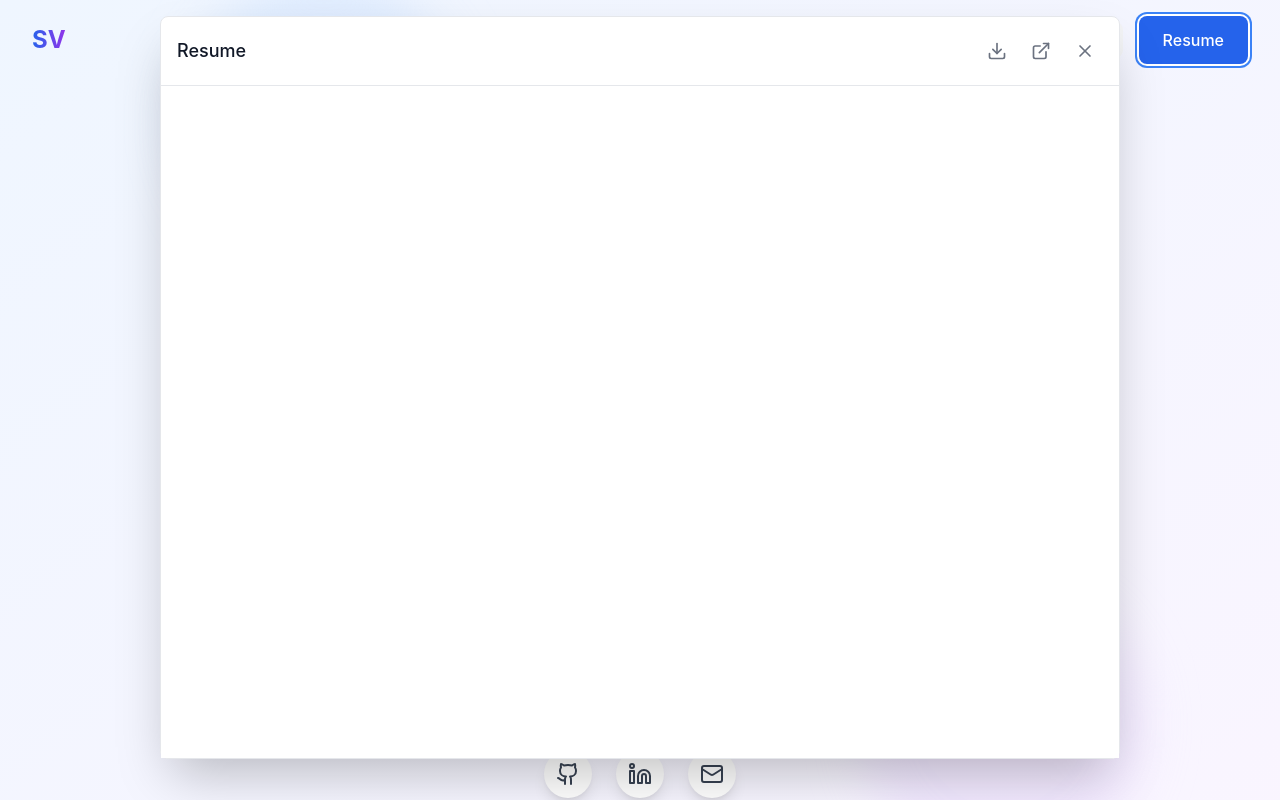
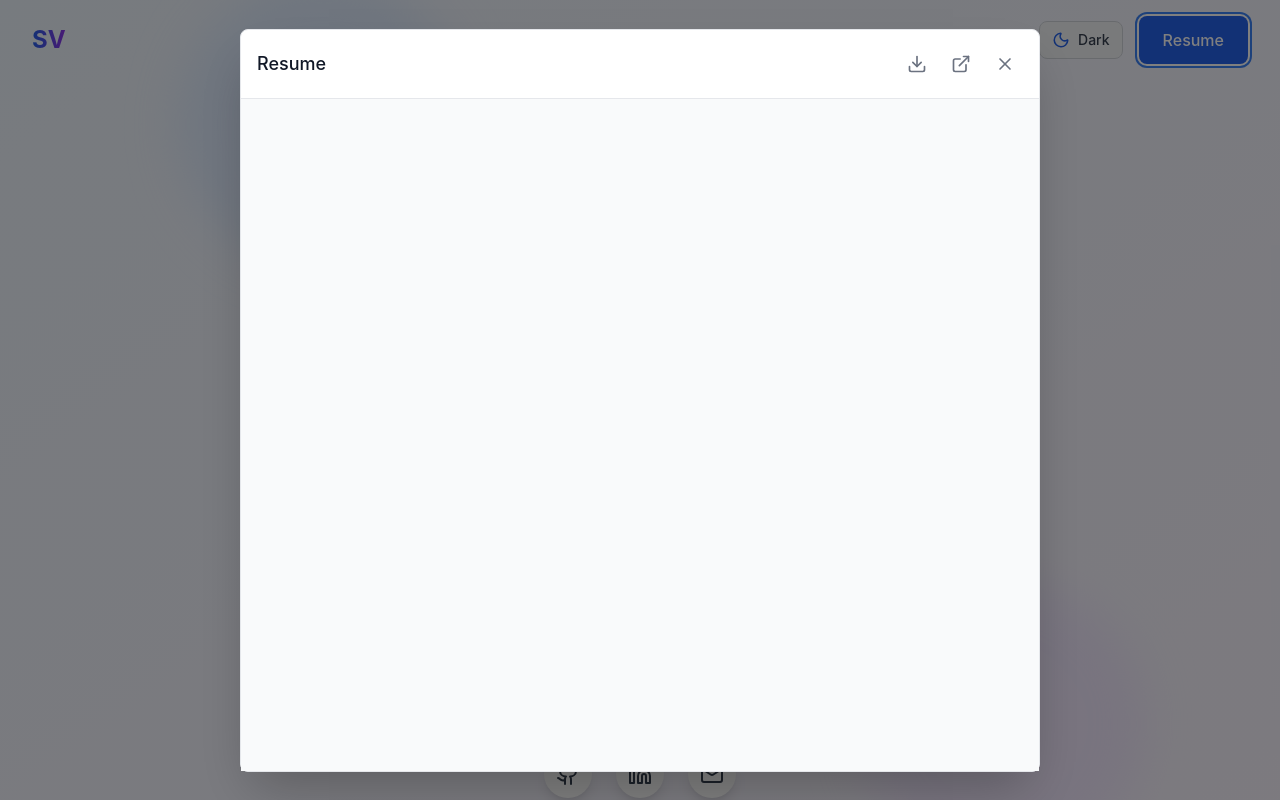
Before and after one commit to Sharan0402/Portfolio, a React (Create React App) app: page / in a window 1280 px wide. Both pictures are taken after a click on the button "Resume". Shown: the top 800 px of the page. Built offline with nearby package versions, Linux system fonts and the light colour scheme.

Commit message:
Fix preview window issue

```diff
--- a/src/components/layout/Navigation.tsx
+++ b/src/components/layout/Navigation.tsx
@@ -83,13 +83,25 @@ const Navigation: React.FC = () => {
           </div>
 
           <div className="hidden md:flex items-center space-x-4">
+            {/* Prominent Theme Toggle */}
             <motion.button
-              initial={{ opacity: 0 }}
-              animate={{ opacity: 1 }}
-              onClick={toggleTheme}
-              className="p-2 rounded-lg bg-gray-100 dark:bg-gray-800 hover:bg-gray-200 dark:hover:bg-gray-700 transition-colors"
+                onClick={toggleTheme}
+                whileHover={{ scale: 1.05 }}
+                whileTap={{ scale: 0.95 }}
+                className="flex items-center space-x-2 px-3 py-2 rounded-lg bg-gray-100 dark:bg-gray-800 hover:bg-gray-200 dark:hover:bg-gray-700 transition-colors border border-gray-300 dark:border-gray-600"
+                title={`Switch to ${isDark ? 'light' : 'dark'} mode`}
             >
-              {isDark ? <Sun size={20} /> : <Moon size={20} />}
+              {isDark ? (
+                  <>
+                    <Sun size={18} className="text-yellow-500" />
+                    <span className="text-sm font-medium text-gray-700 dark:text-gray-300">Light</span>
+                  </>
+              ) : (
+                  <>
+                    <Moon size={18} className="text-blue-600" />
+                    <span className="text-sm font-medium text-gray-700 dark:text-gray-300">Dark</span>
+                  </>
+              )}
             </motion.button>
 
             <div className="relative">
--- a/src/components/sections/Education.tsx
+++ b/src/components/sections/Education.tsx
@@ -46,7 +46,7 @@ const Education: React.FC = () => {
   const getInstitutionInfo = (institution: string) => {
     if (institution.includes('University of Washington')) {
       return {
-        location: 'Seattle, WA',
+        location: 'Bothell, WA',
         color: 'from-purple-500 to-purple-600',
         bgColor: 'from-purple-50 to-purple-100 dark:from-purple-900/20 dark:to-purple-800/20',
         logo: UWLogo
--- a/src/components/ui/ResumePreviewModal.tsx
+++ b/src/components/ui/ResumePreviewModal.tsx
@@ -1,6 +1,8 @@
 import React from 'react';
+import ReactDOM from 'react-dom'; // Import ReactDOM
 import { motion, AnimatePresence } from 'framer-motion';
-import { X, Download, ExternalLink } from 'lucide-react';
+import { X, Download, ExternalLink, Moon, Sun } from 'lucide-react';
+import { useTheme } from '../../contexts/ThemeContext';
 
 interface ResumePreviewModalProps {
     isOpen: boolean;
@@ -13,6 +15,8 @@ const ResumePreviewModal: React.FC<ResumePreviewModalProps> = ({
                                                                    onClose,
                                                                    onDownload
                                                                }) => {
+    const { isDark, toggleTheme } = useTheme();
+
     const handleDownload = () => {
         onDownload();
     };
@@ -21,20 +25,37 @@ const ResumePreviewModal: React.FC<ResumePreviewModalProps> = ({
         window.open('/VS_RESUME.pdf', '_blank');
     };
 
-  return (
-    <AnimatePresence>
-      {isOpen && (
+    // If the modal is not open, don't render anything to the portal
+    if (!isOpen) {
+        return null;
+    }
+
+    // Define the content of your modal
+    const modalContent = (
         <motion.div
-          initial={{ opacity: 0, scale: 0.95, x: 20, y: 20 }}
-          animate={{ opacity: 1, scale: 1, x: 0, y: 0 }}
-          exit={{ opacity: 0, scale: 0.95, x: 20, y: 20 }}
-          className="fixed top-4 right-40 z-50 w-[75%] max-w-[calc(100vw-2rem)] bg-white dark:bg-gray-900 rounded-lg shadow-2xl border border-gray-200 dark:border-gray-700"
+            // Animate opacity for the background overlay
+            initial={{ opacity: 0 }}
+            animate={{ opacity: 1 }}
+            exit={{ opacity: 0 }}
+            // This outer div acts as the full-screen overlay and centers its content
+            className="fixed inset-0 flex items-center justify-center z-50 bg-black bg-opacity-50" // Global overlay with low opacity background
+        >
+            {/* This inner motion.div is your actual "floaty window" */}
+            <motion.div
+                // Animate scale and y position for the "floaty window" itself
+                initial={{ scale: 0.95, y: 50 }} // Start slightly smaller and lower
+                animate={{ scale: 1, y: 0 }} // Animate to full size and centered
+                exit={{ scale: 0.95, y: 50 }} // Exit by shrinking and moving down
+                className="w-[800px] max-w-[calc(100vw-2rem)] bg-white dark:bg-gray-900 rounded-lg shadow-2xl border border-gray-200 dark:border-gray-700"
             >
                 {/* Header */}
                 <div className="flex items-center justify-between p-4 border-b border-gray-200 dark:border-gray-700">
+                    <div className="flex items-center space-x-4">
                         <h3 className="text-lg font-medium text-gray-900 dark:text-white">
                             Resume
                         </h3>
+
+                    </div>
                     <div className="flex items-center space-x-2">
                         <button
                             onClick={handleDownload}
@@ -68,8 +89,13 @@ const ResumePreviewModal: React.FC<ResumePreviewModalProps> = ({
                     />
                 </div>
             </motion.div>
-      )}
-    </AnimatePresence>
+        </motion.div>
+    );
+
+    // Render the modal content into a portal attached to document.body
+    return ReactDOM.createPortal(
+        <AnimatePresence>{modalContent}</AnimatePresence>,
+        document.body
     );
 };
 
```
Lines whose indentation alone changed are shown as unchanged.
